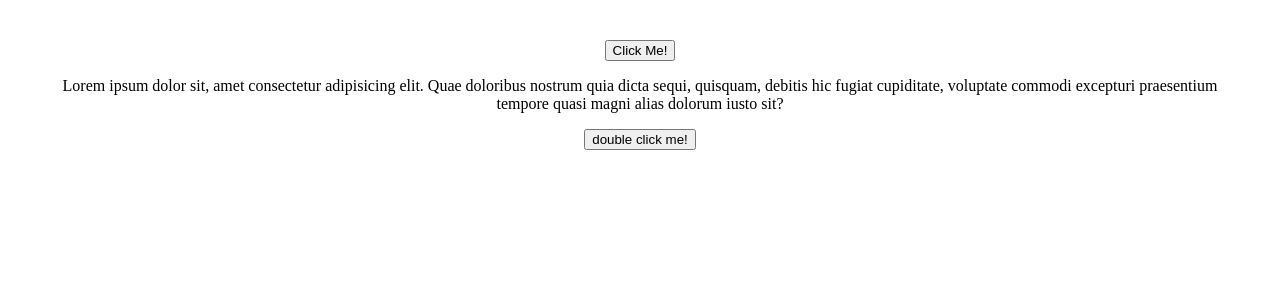
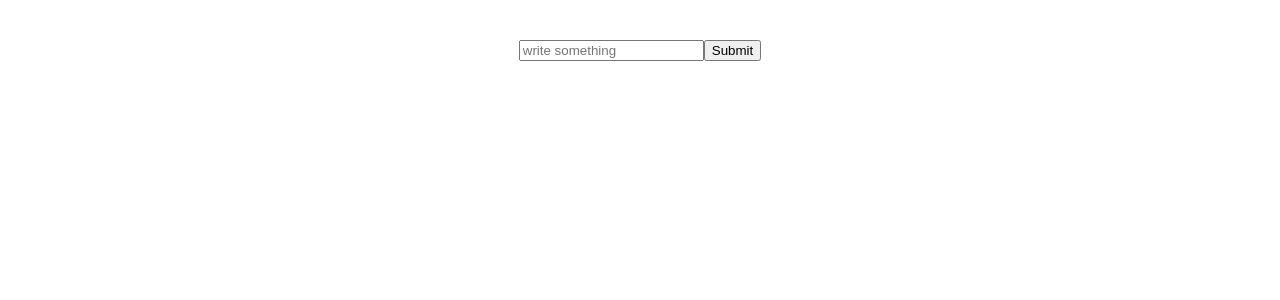
Before and after one commit to Rohan-Saxena644/React, a React (Vite) app: page / in a window 1280 px wide. Shown: the top 300 px of the page. Built offline with nearby package versions, Linux system fonts and the light colour scheme.

Commit message:
Event Object

```diff
--- a/src/App.jsx
+++ b/src/App.jsx
@@ -5,6 +5,7 @@
 import ProductTab from "./ProductTab.jsx";
 import Msg from "./MsgBox.jsx";
 import Button from "./Button.jsx";
+import Form from "./Form";
 
 function Description(){
   return <h3>I am the description</h3>
@@ -16,7 +17,7 @@
     {/* <ProductTab/>
     <Msg name="RO" clr="blue"/>
     <Msg name="Ra" clr="yellow"/> */}
-    <Button/>
+    <Form/>
     </>
   );
 }
--- /dev/null
+++ b/src/Form.jsx
@@ -0,0 +1,14 @@
+function handleFormSubmit(event){
+    event.preventDefault();
+    console.log("form was submitted");
+}
+
+
+export default function form(){
+    return(
+        <form>
+            <input placeholder="write something"/>
+            <button onClick={handleFormSubmit}>Submit</button>
+        </form>
+    );
+}
```
